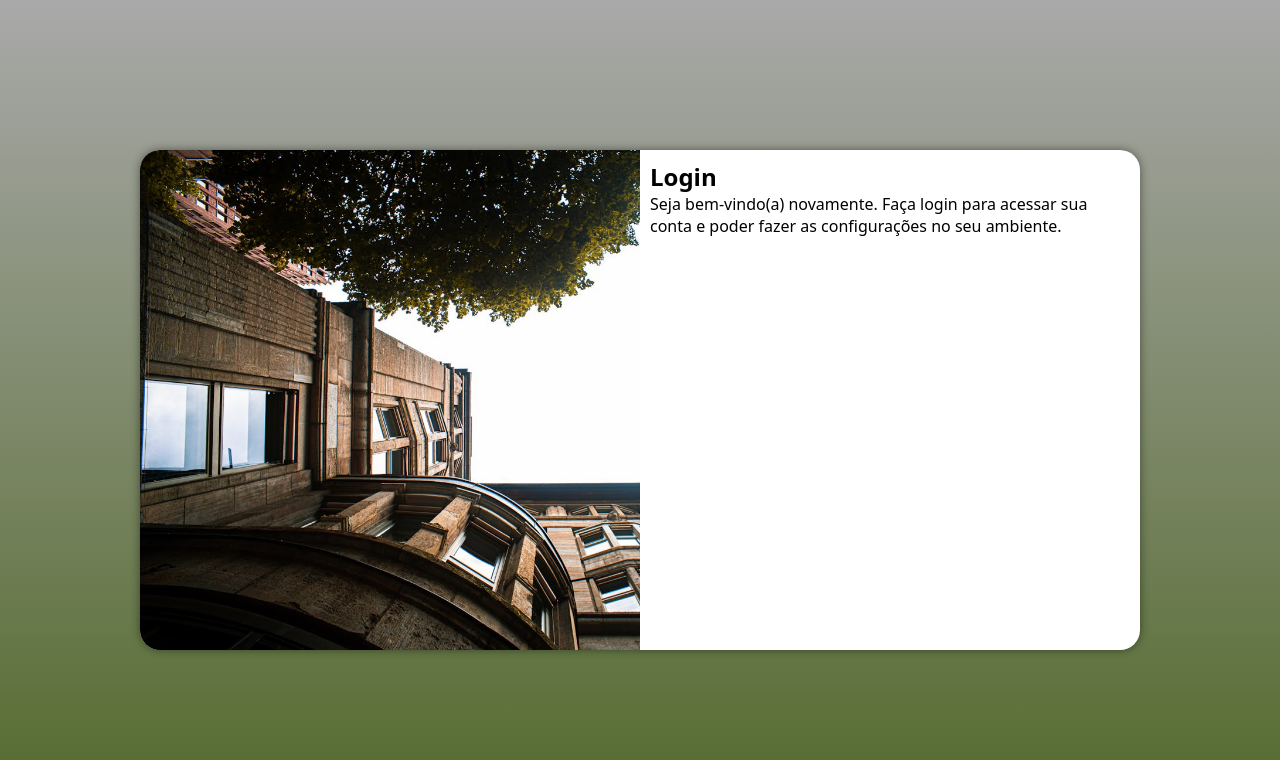
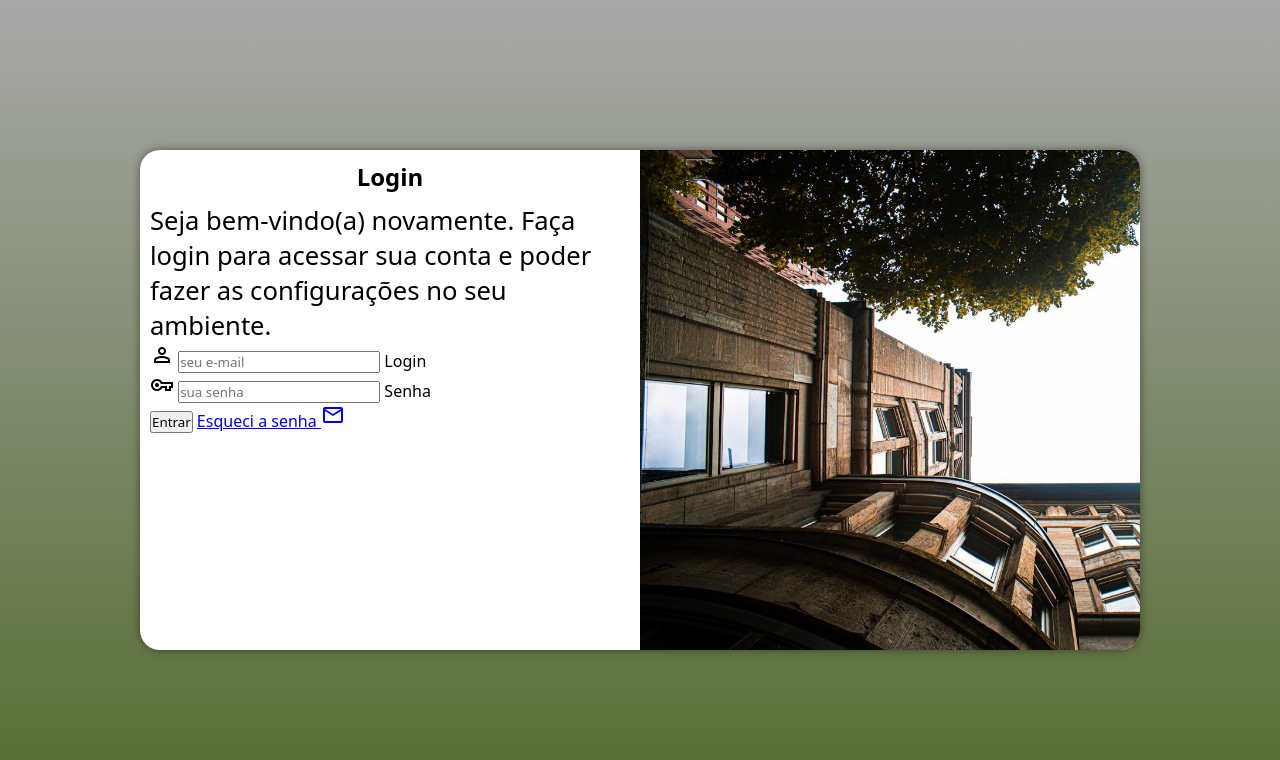
Before and after one commit to BiaAlvesDeLima/projeto-login, a plain HTML site: page index.html in a window 1280 px wide. Drawn offline with nearby package versions, Linux system fonts and the light colour scheme.

Commit message:
adicionandoform

```diff
--- a/estilos/media-query.css
+++ b/estilos/media-query.css
@@ -31,6 +31,10 @@ Grandes telas: acima de 1281px
         width: 70%;
     }
 
+    div#formulario > p {
+    font-size: 1.2em;
+}
+
 }
 
 @media screen and (min-width: 1025px) {
@@ -43,13 +47,17 @@ Grandes telas: acima de 1281px
     }
 
     section#login > div#imagem {
-        float: left;
+        float: right;
         width: 50%;
         height: 100%;
     }
 
     section#login > div#formulario {
-        float: right;
+        float: left;
         width: 50%;
     }
+
+    div#formulario > p {
+    font-size: 1.6em;
 }
+}
--- a/estilos/style.css
+++ b/estilos/style.css
@@ -55,3 +55,12 @@ section#login > div#formulario {
     display: block;
     padding: 10px;
 }
+
+div#formulario > h1 {
+    text-align: center;
+    margin-bottom: 10px;
+}
+
+div#formulario > p {
+    font-size: 0.8em;
+}
--- a/index.html
+++ b/index.html
@@ -4,8 +4,10 @@
     <meta charset="UTF-8">
     <meta name="viewport" content="width=device-width, initial-scale=1.0">
     <title>Login</title>
+    <link href="https://fonts.googleapis.com/css2?family=Material+Symbols+Outlined" rel="stylesheet" />
     <link rel="stylesheet" href="estilos/style.css">
     <link rel="stylesheet" href="estilos/media-query.css">
+
 </head>
 <body>
     <main>
@@ -16,8 +18,20 @@
             <div id="formulario">
                 <h1>Login</h1>
                 <p>Seja bem-vindo(a) novamente. Faça login para acessar sua conta e poder fazer as configurações no seu ambiente.</p>
-                <form action="login.php" method="post">
-
+                <form action="login.php" method="post" autocomplete="on">
+                    <div class="campo">
+                        <span class="material-symbols-outlined">person</span>
+                        <input type="email" name="login" id="ilogin" placeholder="seu e-mail" autocomplete="email" required maxlength="30">
+                        <label for="ilogin">Login</label>
+                    </div>
+                    <div class="campo">
+                        <span class="material-symbols-outlined">vpn_key</span>
+                        <input type="password" name="senha" id="isenha" placeholder="sua senha" autocomplete="current-password" required minlength="8" maxlength="20">
+                         <label for="isenha">Senha</label>
+                    </div>
+                    <input type="submit" value="Entrar">
+                    <a href="esqueci.html">Esqueci a senha <i class="material-symbols-outlined">mail</i>
+                    </a>
                 </form>
             </div>
         </section>
```
